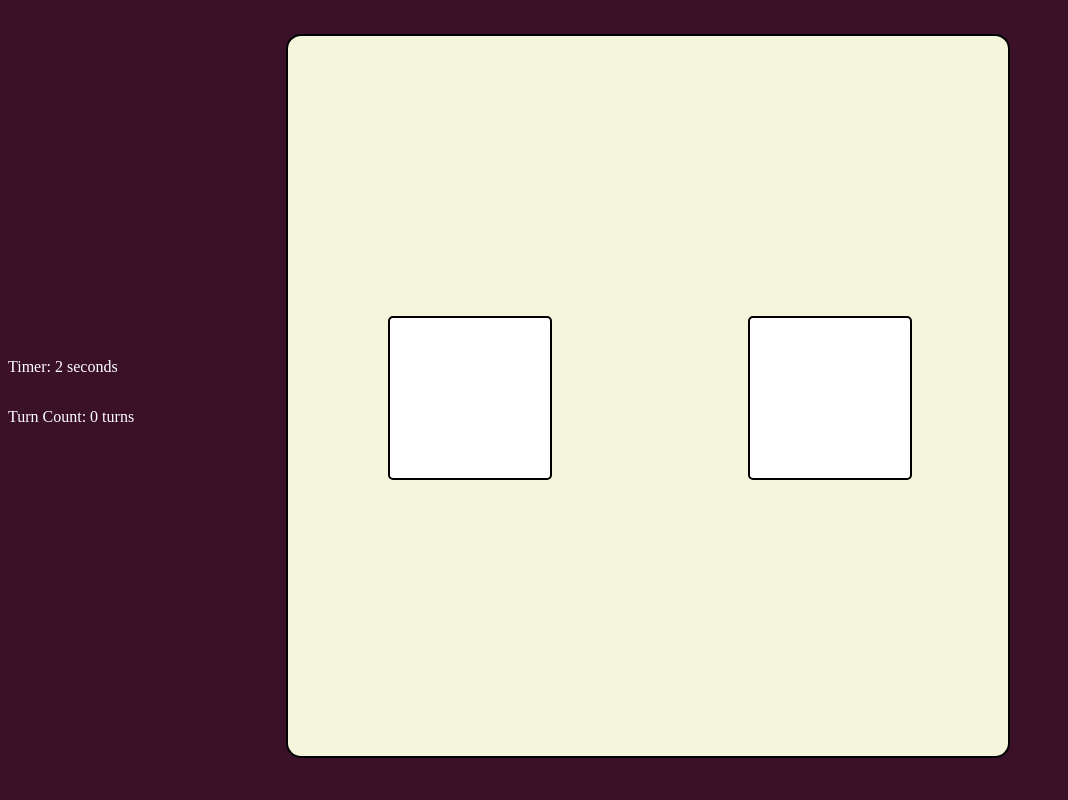
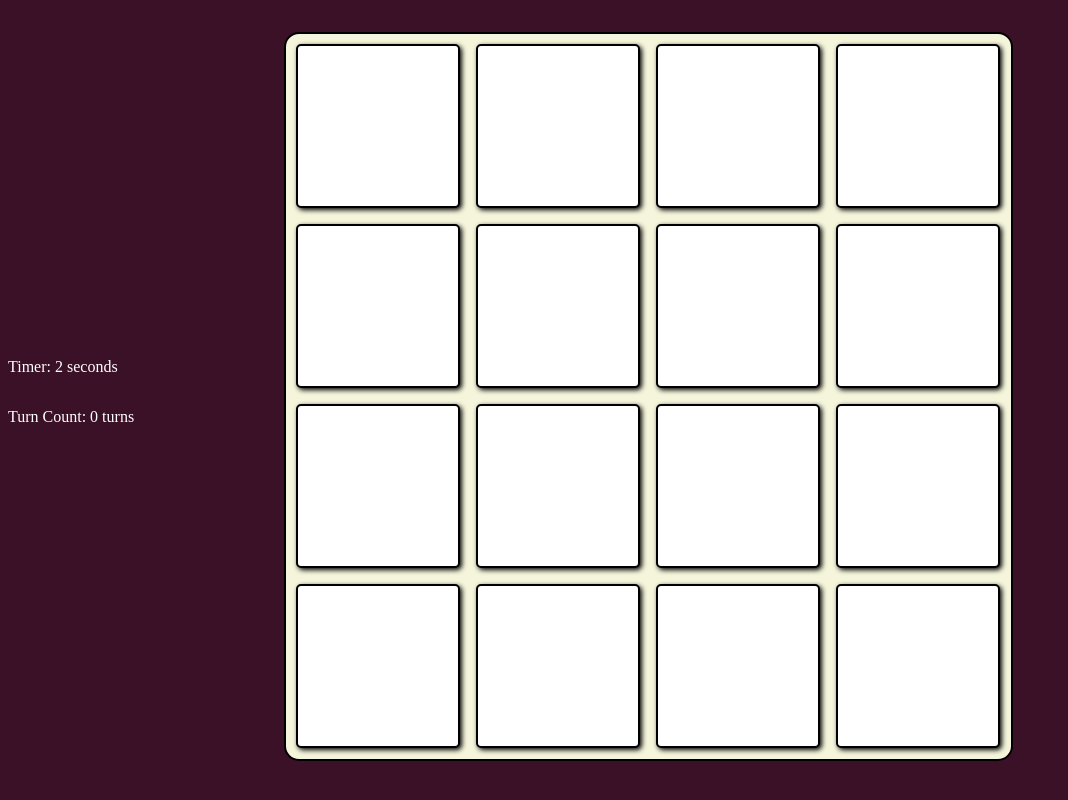
Before and after one commit to HenrikBielsten/memory, a plain HTML site: page index.html in a window 1280 px wide. Both pictures are taken after a click on the button "Start New Game". Shown: the whole page, without its empty margins (0-1068 px from the left). Drawn offline with Linux system fonts and the light colour scheme.

Commit message:
Added some nice animation on game start

```diff
--- a/index.html
+++ b/index.html
@@ -28,13 +28,14 @@
     // 7. Add shuffle animation
     // Theme and add pictures
 
-    const cards = ['A', 'A']
+    const cards = ['A', 'A', 'B', 'B', 'C', 'C', 'D', 'D', 'E', 'E', 'F', 'F', 'G', 'G', 'H', 'H']
     const game = document.querySelector('.game');
     const board = document.querySelector('.board')
-    const start = document.querySelectorAll('.start_button');
+    const start = document.querySelector('.start_button');
     const restart = document.querySelector('.restart');
     const timer_div = document.querySelector('.timer');
     const turn_div = document.querySelector('.turns');
+    const offset_array = []
     const compare_array = []   // This is an empty array to which, when a card is clicked, we push values that we want to compare to see if they match.
     var click_counter = 0;     // This counts +1 each time a card is clicked. We use this to know when to turn over cards that did not match.
     var turn_counter = 0;      // This counts +1 each time click_counter hits 2. We use this value to show the user how many turns the game took them.
@@ -42,8 +43,8 @@
     var match_counter = 0;     // Counts number of matches. 8 means you win.
 
     // When the start button is clicked the board is cleared and a function sorts all the cards randomly.
-    Array.from(start).forEach((startRestart) => {
-      startRestart.addEventListener('click', (event) => {
+    // Array.from(start).forEach((startRestart) => {
+      start.addEventListener('click', (event) => {
 
       board.innerHTML = " ";             // Clears board
 
@@ -65,6 +66,11 @@
         card_container.dataset.letter = card;                       // Sets data-letter
         board.appendChild(card_container);                          // Appends to .board element
 
+        const offset_cards = document.querySelector('.card_container')
+
+        offset_array.push(card_container);
+
+
         const card_div_front = document.createElement('div');       // Creates the divs
         card_div_front.classList.add('card_front');                 // Adds the class .card_front
         card_container.appendChild(card_div_front);                 // Appends to .card_container element
@@ -73,7 +79,31 @@
         card_div_back.classList.add('card_back');                   // Adds the class .card_back
         card_div_back.dataset.letter = card;                        // Sets data-letter
         card_container.appendChild(card_div_back);                  // Appends to .card_container element
+
+        // var time = Math.random();
+        //
+        // card_container.style.setProperty('--animation-time', time +'s');
+
+
+
       })
+
+      offset_array[0].style.animationDuration = "1.6s";
+      offset_array[1].style.animationDuration = "1.5s";
+      offset_array[2].style.animationDuration = "1.4s";
+      offset_array[3].style.animationDuration = "1.3s";
+      offset_array[4].style.animationDuration = ".9s";
+      offset_array[5].style.animationDuration = "1s";
+      offset_array[6].style.animationDuration = "1.1s";
+      offset_array[7].style.animationDuration = "1.2s";
+      offset_array[8].style.animationDuration = ".8s";
+      offset_array[9].style.animationDuration = ".7s";
+      offset_array[10].style.animationDuration = ".6s";
+      offset_array[11].style.animationDuration = ".5s";
+      offset_array[12].style.animationDuration = ".1s";
+      offset_array[13].style.animationDuration = ".2s";
+      offset_array[14].style.animationDuration = ".3s";
+      offset_array[15].style.animationDuration = ".4s";
 
       // When a card is clicked we add a "flipped state-class" to it, to make them flip over with an animation. The animation is specified in main.css. We also add 1 to our click_counter. To make sure you cannot click the card again while it's turned over we set the CSS property pointer-events to "none" on the .card_container.
       const rendered_cards = document.querySelectorAll('.card_container');
@@ -130,7 +160,7 @@
               console.log("Match counter:", match_counter);
 
               // When match_counter reaches 8 you've won the game. We then create a div that will contain information on how well you did playing the game. We also stop the timer.
-              if (match_counter == 1) {
+              if (match_counter == 8) {
 
                 const win_state = document.createElement('div');                // Creates win_state div
                 win_state.classList.add('win_state');                           // Gives it .win_state class
@@ -189,7 +219,7 @@
 
 
       })
-})
+// })
 
 
     </script>
--- a/main.css
+++ b/main.css
@@ -80,6 +80,7 @@ body {
   background-color: beige;
   border: 2px solid black;
   border-radius: 15px;
+  padding: 0 5px 5px 0;
   display: flex;
   justify-content: space-around;
   align-items: center;
@@ -88,9 +89,18 @@ body {
   z-index: 1;
 }
 
+:root {
+  --animation-time: 200s;
+}
+
 .card_container {
   position: relative;
   pointer-events: auto;
+  animation: offset var(--animation-time) ease-in;
+}
+
+.offset_1 {
+  transform: translateX(200px);
 }
 
 .card_container, .card_front, .card_back {
@@ -108,6 +118,7 @@ body {
   pointer-events: none;
   border: 2px solid black;
   border-radius: 5px;
+  box-shadow: 2px 2px 5px black;
 }
 
 .card_front {
@@ -124,11 +135,13 @@ body {
 }
 
 .card_front_flipped {
-  transform: rotateY(-180deg);
+  transform: rotateY(180deg);
+  transition: all .3s linear;
 }
 
 .card_back_flipped {
   transform: rotateY(0deg);
+  transition: all .3s linear;
 }
 
 .card_container:hover {
@@ -198,3 +211,12 @@ body {
   background-repeat: no-repeat;
   background-color: white;
 }
+
+@keyframes offset {
+  0% {
+    transform: translateY(-1000px);
+  }
+  100% {
+    transform: translateY(0px);
+  }
+}
```
